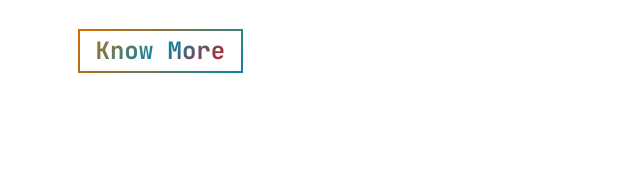
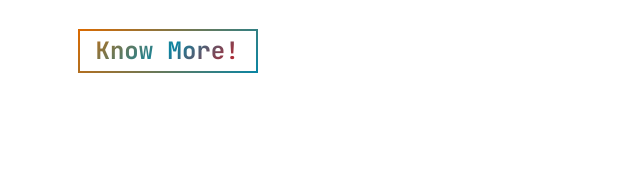
Before and after one commit to GBrachetta/my-portfolio, a Gatsby site: page / in a window 1280 px wide. Shown: the part 427-607 px from the top of the page, 0-640 px from the left. Built offline with nearby package versions, Linux system fonts and the light colour scheme; Gatsby itself is replaced by a stand-in of ours.

Commit message:
Check working version

```diff
--- a/src/data/index.js
+++ b/src/data/index.js
@@ -13,7 +13,7 @@ export const heroData = {
   title: "Hello, I'm",
   name: "Guillermo Brachetta.",
   subtitle: "Web Developer.",
-  cta: "Know More",
+  cta: "Know More!",
 };
 
 // ABOUT DATA
```
